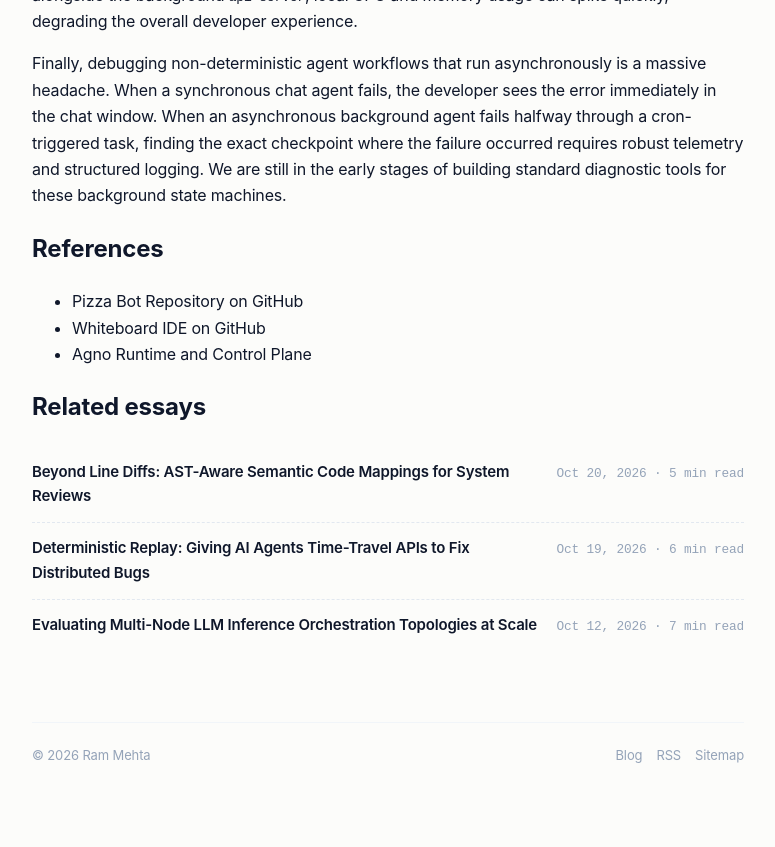
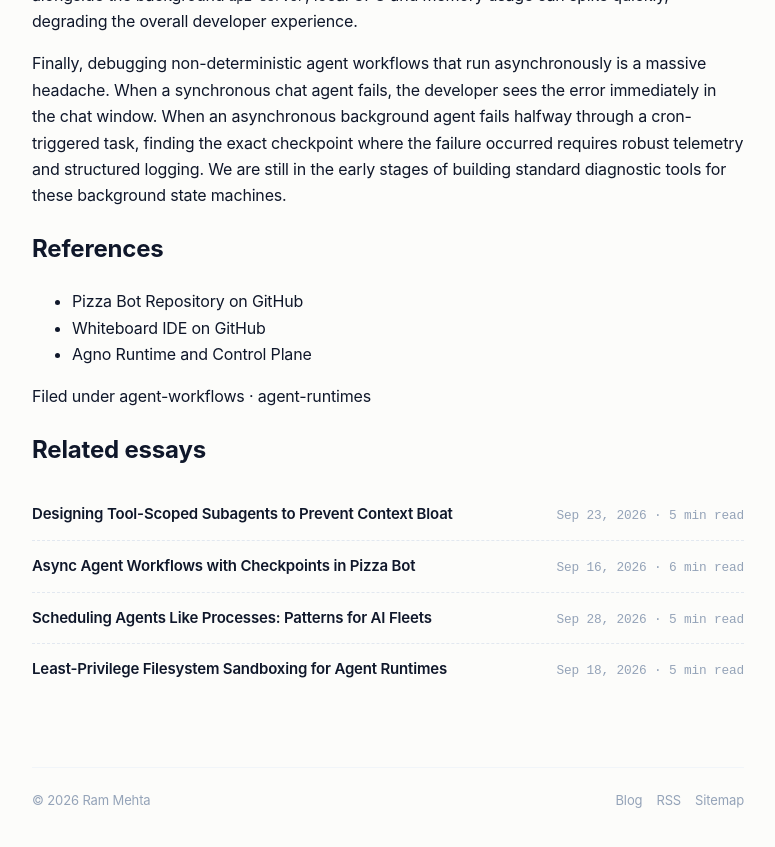
Before and after one commit to rammehta1899/rammehta1899.github.io, a Jekyll site: the page built from _posts/2026-10-07-designing-asynchronous-agent-runtimes-stateful-queues-and-decoupled-execution.md, in a window 1280 px wide and 900 px high, scrolled down 2747 px. Shown: the top 847 px of the window, without its empty margins (252-1027 px from the left). Built offline with Jekyll 4.4.1, drawn with Linux system fonts in a browser that asks for light colours; our own code applies the rules of GitHub Pages for plain Markdown files.

Commit message:
Labels system, rarest-first related posts, dark mode, nav tracking, favicon, dedup + short titles

```diff
--- a/_posts/2026-10-07-designing-asynchronous-agent-runtimes-stateful-queues-and-decoupled-execution.md
+++ b/_posts/2026-10-07-designing-asynchronous-agent-runtimes-stateful-queues-and-decoupled-execution.md
@@ -1,8 +1,9 @@
 ---
-title: "Designing Asynchronous Agent Runtimes: Stateful Queues and Decoupled Execution"
+title: 'Async Agent Runtimes: Stateful Queues, Decoupled Execution'
 description: "Explore the architectural shift to asynchronous AI agent runtimes with stateful checkpointing, background daemons, and explicit security boundaries."
 categories: ["Engineering", "AI/ML"]
 tags: ["platform engineering", "agentic workflows", "langgraph", "software architecture"]
+labels: [agent-workflows, agent-runtimes]
 ---
 We have built a collective habit of treating AI agents like glorified chatbot sessions. You type a prompt, watch the token stream, and wait. If you close the browser window, disconnect from the network, or experience a minor timeout, your execution state vaporizes. That is a fragile approach to engineering. For complex, long-running engineering tasks, agents must operate in the background as durable services. Building this resilience requires decoupling the execution runtime from the user interface.
 
```
